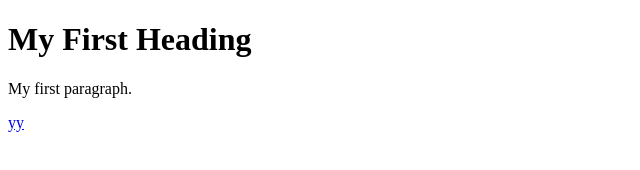
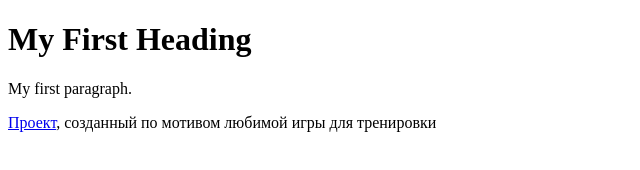
Before and after one commit to iliacheh/CSS, a plain HTML site: page index.html in a window 1280 px wide. Shown: the whole page, without its empty margins (0-640 px from the left). Drawn offline with Linux system fonts and the light colour scheme.

Commit message:
Update index.html

```diff
--- a/index.html
+++ b/index.html
@@ -4,7 +4,7 @@
 
 <h1>My First Heading</h1>
 <p>My first paragraph.</p>
-  <a href="portfolio/RPG/index.html">yy</a>
+<p><a href="portfolio/RPG/index.html">Проект</a>, созданный по мотивом любимой игры для тренировки</p>
 
 </body>
 </html>
```
